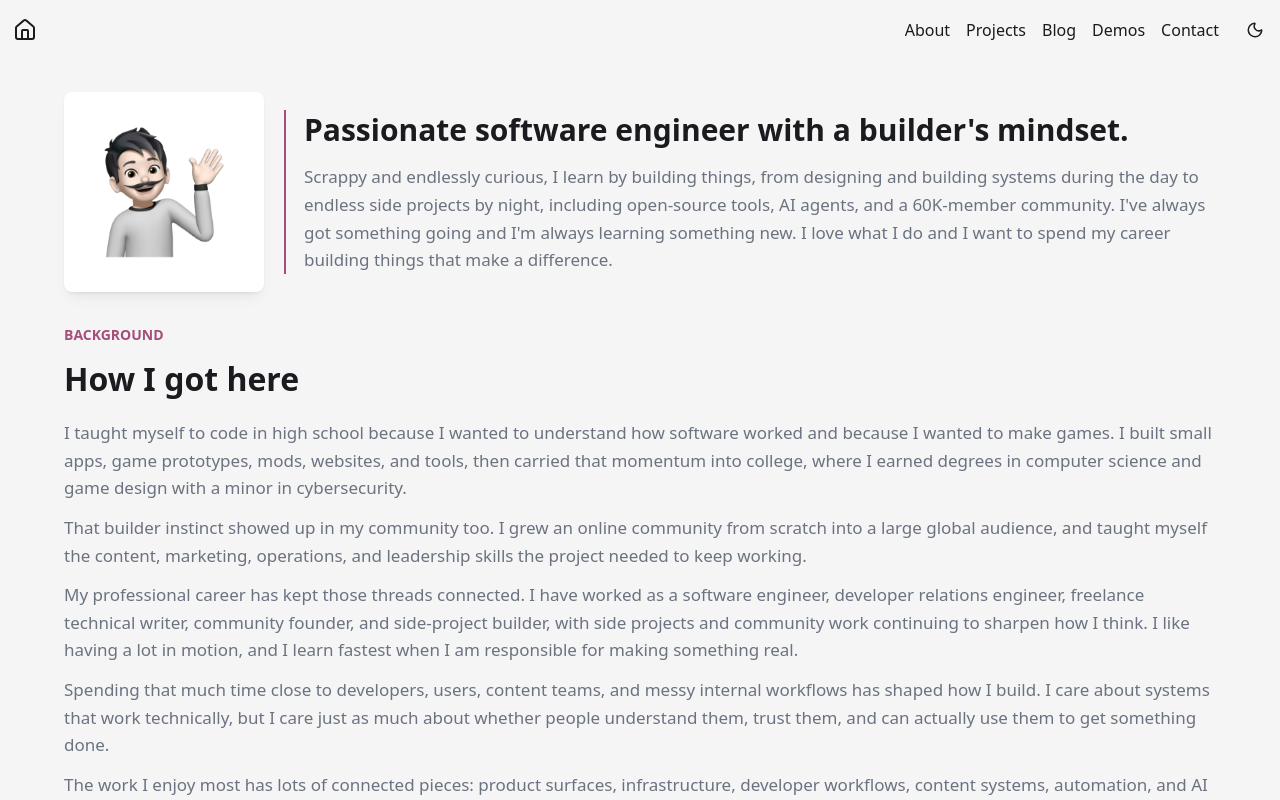
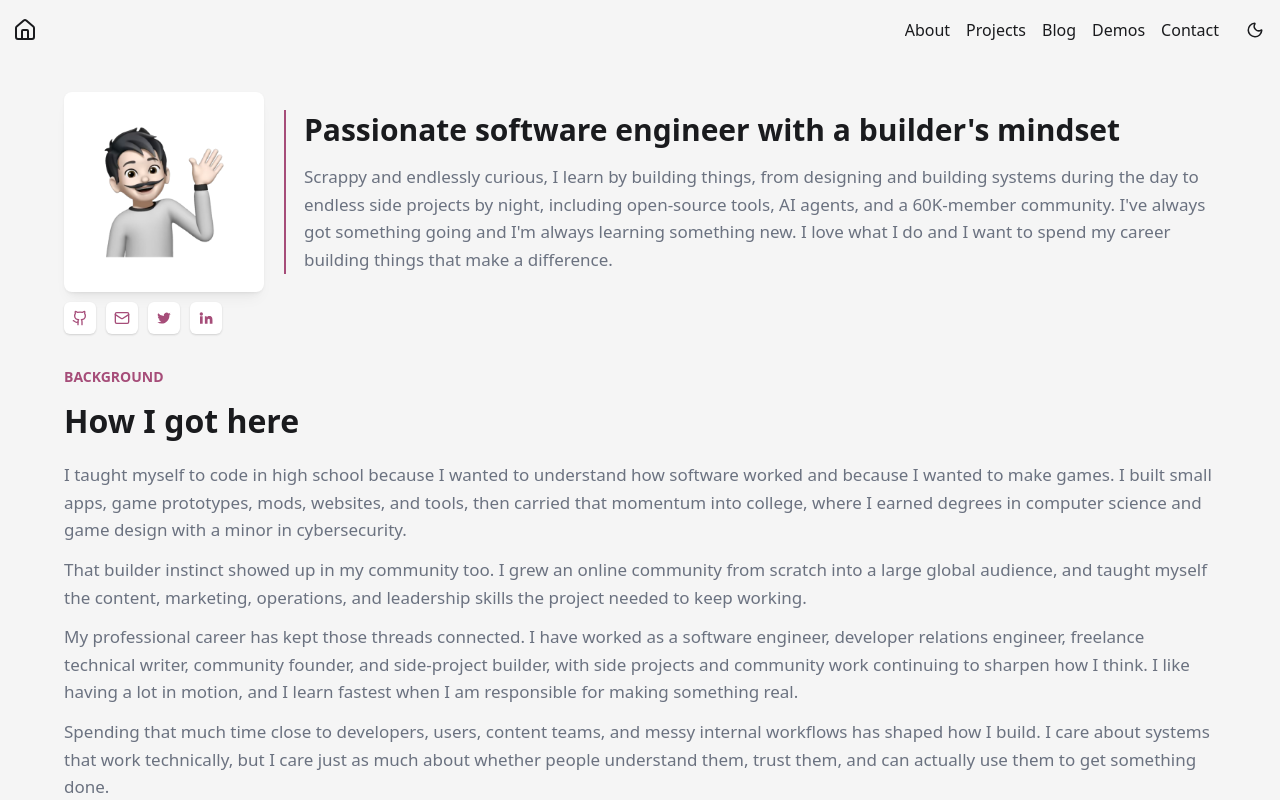
Before and after one commit to Kcorb95/kevincorbett.dev, a Next.js app: page /about in a window 1280 px wide. Shown: the top 800 px of the page. Built offline with nearby package versions, Linux system fonts and the light colour scheme.

Commit message:
polish about page socials and education

```diff
--- a/src/app/about/page.tsx
+++ b/src/app/about/page.tsx
@@ -1,18 +1,29 @@
+import { Mail } from 'lucide-react';
 import type { Metadata } from 'next';
 import Image from 'next/image';
-import { education, experience, profile, skillGroups } from '@/lib/portfolio';
+import type { ReactNode } from 'react';
+import { GitHubIcon, LinkedInIcon, TwitterIcon } from '@/components/icons/social-icons';
+import { education, experience, profile, skillGroups, socialLinks } from '@/lib/portfolio';
 
 export const metadata: Metadata = {
   title: 'About',
   description: 'Background, working style, and technical focus areas for Kevin Corbett.',
 };
 
+const socialIconMap: Record<string, ReactNode> = {
+  GitHub: <GitHubIcon size={16} />,
+  Email: <Mail size={16} />,
+  Twitter: <TwitterIcon size={16} />,
+  LinkedIn: <LinkedInIcon size={16} />,
+};
+
 const AboutPage = () => {
   return (
     <div className="grid items-start gap-[3.2rem] lg:grid-cols-[minmax(0,1fr)_34rem]">
       <section className="lg:col-span-2">
-        <div className="grid items-center gap-[2rem] md:grid-cols-[20rem_minmax(0,1fr)]">
-          <div className="flex justify-center rounded-lg bg-card p-[1.6rem] shadow-sm md:justify-start">
+        <div className="grid items-start gap-[2rem] md:grid-cols-[20rem_minmax(0,1fr)]">
+          <div className="flex flex-col items-center justify-center gap-[1rem]">
+            <div className="flex justify-center rounded-lg bg-card p-[1.6rem] shadow-sm">
               <Image
                 src="/memoji_wave.png"
                 alt="Memoji illustration of Kevin waving"
@@ -21,10 +32,26 @@ const AboutPage = () => {
                 priority
               />
             </div>
+            <div className="flex items-center gap-[1rem] self-start">
+              {socialLinks.map((link) => (
+                <a
+                  key={link.label}
+                  href={link.href}
+                  target={link.href.startsWith('http') ? '_blank' : undefined}
+                  rel={link.href.startsWith('http') ? 'noreferrer' : undefined}
+                  className="inline-flex h-[3.2rem] w-[3.2rem] items-center justify-center rounded-md bg-card text-primary shadow-xs transition-colors hover:bg-accent"
+                  aria-label={link.label}
+                  title={link.label}
+                >
+                  {socialIconMap[link.label]}
+                </a>
+              ))}
+            </div>
+          </div>
 
-          <div className="border-primary border-l-2 pl-[1.8rem]">
+          <div className="border-primary border-l-2 pl-[1.8rem] md:mt-[1.8rem]">
             <h1 className="text-[2.2rem] font-black leading-snug md:text-[3rem]">
-              Passionate software engineer with a builder&apos;s mindset.
+              Passionate software engineer with a builder&apos;s mindset
             </h1>
             <p className="mt-[1.4rem] text-[1.7rem] leading-relaxed text-muted-foreground">
               {profile.linkedInSummary.replace(
@@ -113,7 +140,7 @@ const AboutPage = () => {
       <section className="lg:col-span-2">
         <p className="text-[1.4rem] font-bold uppercase text-primary">Credentials</p>
         <h2 className="mt-[1rem] text-[2.4rem] font-black">Education</h2>
-        <div className="mt-[1.2rem] grid gap-[1.2rem] md:grid-cols-3">
+        <div className="mt-[1.2rem] grid gap-[1.2rem] md:grid-cols-2 xl:grid-cols-4">
           {education.map((item) => (
             <article
               key={item.degree}
--- a/src/app/page.tsx
+++ b/src/app/page.tsx
@@ -6,13 +6,14 @@ import {
   SkillsSection,
   WorkExperienceAccordion,
 } from '@/components/features/home/HomeClientSections';
-import { GitHubIcon, LinkedInIcon } from '@/components/icons/social-icons';
+import { GitHubIcon, LinkedInIcon, TwitterIcon } from '@/components/icons/social-icons';
 import { experience, profile, socialLinks } from '@/lib/portfolio';
 
 const socialIconMap: Record<string, ReactNode> = {
   GitHub: <GitHubIcon size={28} />,
+  Email: <Mail size={28} />,
+  Twitter: <TwitterIcon size={28} />,
   LinkedIn: <LinkedInIcon size={28} />,
-  Email: <Mail size={28} />,
 };
 
 const colorMap = {
--- a/src/components/icons/social-icons.tsx
+++ b/src/components/icons/social-icons.tsx
@@ -30,10 +30,32 @@ export const GitHubIcon = (props: IconProps) => (
   </BrandIcon>
 );
 
-export const LinkedInIcon = (props: IconProps) => (
-  <BrandIcon {...props}>
-    <path d="M16 8a6 6 0 0 1 6 6v7h-4v-7a2 2 0 0 0-4 0v7h-4v-7a6 6 0 0 1 6-6z" />
-    <rect width="4" height="12" x="2" y="9" />
-    <circle cx="4" cy="4" r="2" />
-  </BrandIcon>
+export const LinkedInIcon = ({ size = 28, ...props }: IconProps) => (
+  <svg
+    aria-hidden="true"
+    focusable="false"
+    width={size}
+    height={size}
+    viewBox="0 0 24 24"
+    fill="currentColor"
+    xmlns="http://www.w3.org/2000/svg"
+    {...props}
+  >
+    <path d="M4.98 3.5a2.5 2.5 0 1 1 0 5 2.5 2.5 0 0 1 0-5zM3 9.5h4v11H3v-11zM9.25 9.5h3.83v1.5h.05c.53-.96 1.84-1.98 3.78-1.98 4.04 0 4.79 2.66 4.79 6.12v5.36h-4v-4.75c0-1.13-.02-2.59-1.58-2.59-1.58 0-1.82 1.23-1.82 2.5v4.84h-4v-11z" />
+  </svg>
 );
+
+export const TwitterIcon = ({ size = 28, ...props }: IconProps) => (
+  <svg
+    aria-hidden="true"
+    focusable="false"
+    width={size}
+    height={size}
+    viewBox="0 0 24 24"
+    fill="currentColor"
+    xmlns="http://www.w3.org/2000/svg"
+    {...props}
+  >
+    <path d="M22 5.92c-.74.33-1.54.55-2.38.65a4.14 4.14 0 0 0 1.82-2.29 8.28 8.28 0 0 1-2.63 1 4.13 4.13 0 0 0-7.04 3.77A11.72 11.72 0 0 1 3.26 4.73a4.13 4.13 0 0 0 1.28 5.51 4.1 4.1 0 0 1-1.87-.52v.05a4.13 4.13 0 0 0 3.31 4.05 4.17 4.17 0 0 1-1.86.07 4.14 4.14 0 0 0 3.86 2.87A8.29 8.29 0 0 1 2 18.43a11.69 11.69 0 0 0 6.34 1.86c7.6 0 11.76-6.3 11.76-11.76v-.54A8.4 8.4 0 0 0 22 5.92z" />
+  </svg>
+);
--- a/src/content/projects/serverless-image-processor.mdx
+++ b/src/content/projects/serverless-image-processor.mdx
@@ -7,7 +7,7 @@ tech:
   - S3
   - Node.js
   - Image optimization
-github: 'https://github.com/kevincorbett/serverless-image-processor'
+github: 'https://github.com/kcorb95/serverless-image-processor'
 description: 'An event-driven image workflow that resizes, optimizes, and publishes assets with AWS Lambda and S3.'
 featured: true
 ---
--- a/src/lib/portfolio.ts
+++ b/src/lib/portfolio.ts
@@ -63,7 +63,7 @@ export const profile = {
   title: 'Platform-minded software engineer for developer systems',
   shortTitle: 'Software Engineer',
   location: 'United States',
-  email: 'hello@kevincorbett.dev',
+  email: 'kevin.corbett08@gmail.com',
   availability: 'Open to platform, developer experience, and full-stack engineering work',
   headline:
     'Platform-minded software engineer building developer systems, AI tooling, and cloud workflows.',
@@ -90,9 +90,10 @@ export const navLinks: NavLinkItem[] = [
 ];
 
 export const socialLinks: SocialLink[] = [
-  { label: 'GitHub', href: 'https://github.com/kevincorbett' },
-  { label: 'LinkedIn', href: 'https://www.linkedin.com/in/kevincorbett' },
+  { label: 'GitHub', href: 'https://github.com/kcorb95' },
   { label: 'Email', href: `mailto:${profile.email}` },
+  { label: 'Twitter', href: 'https://twitter.com/kev_indev' },
+  { label: 'LinkedIn', href: 'https://www.linkedin.com/in/kcorb95' },
 ];
 
 export const focusAreas = [
@@ -123,6 +124,13 @@ export const education: EducationItem[] = [
     date: '2019',
     details:
       'Security coursework focused on the systems, networks, and software practices behind resilient applications.',
+  },
+  {
+    degree: 'Foreign Language Minor',
+    institution: 'Akita International University',
+    date: '2017',
+    details:
+      'Key courses: Japanese (JLPT N5) and beginner Korean speaking, reading, listening, and writing.',
   },
 ];
 
```
Lines whose indentation alone changed are shown as unchanged.
